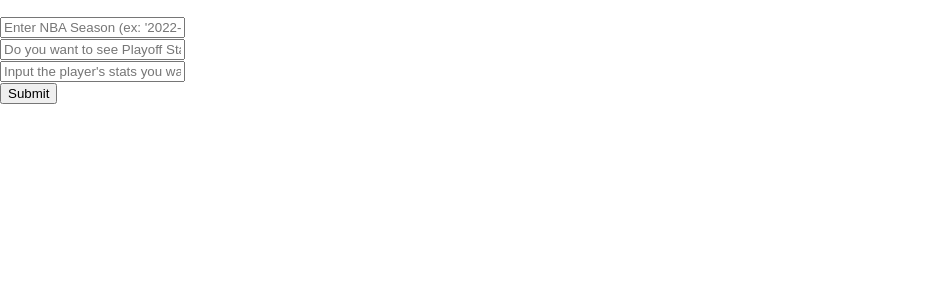
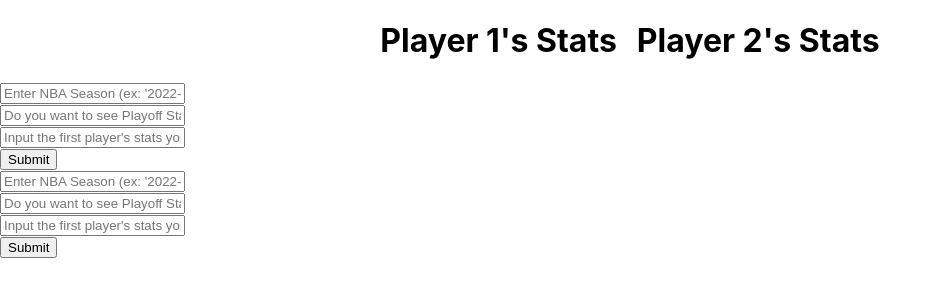
Before and after one commit to varun-kanna/nba-player-app, a React (Create React App) app: page / in a window 1280 px wide. Shown: the top 300 px of the page, without its empty margins (0-942 px from the left). Built offline with nearby package versions, Linux system fonts and the light colour scheme.

Commit message:
have basic functionality working

```diff
--- a/package.json
+++ b/package.json
@@ -3,12 +3,15 @@
   "version": "0.1.0",
   "private": true,
   "dependencies": {
+    "@emotion/react": "^11.13.0",
+    "@emotion/styled": "^11.13.0",
+    "@mui/material": "^5.16.4",
     "@testing-library/jest-dom": "^5.17.0",
     "@testing-library/react": "^13.4.0",
     "@testing-library/user-event": "^13.5.0",
     "react": "^18.3.1",
     "react-dom": "^18.3.1",
-    "react-scripts": "5.0.1",
+    "react-scripts": "^5.0.1",
     "web-vitals": "^2.1.4"
   },
   "scripts": {
--- a/src/App.jsx
+++ b/src/App.jsx
@@ -1,80 +1,69 @@
 import { React, useState, useEffect } from 'react';
-
-const data = [
-	'PLAYER_ID',
-	'RANK',
-	'PLAYER',
-	'TEAM_ID',
-	'TEAM',
-	'GP',
-	'MIN',
-	'FGM',
-	'FGA',
-	'FG_PCT',
-	'FG3M',
-	'FG3A',
-	'FG3_PCT',
-	'FTM',
-	'FTA',
-	'FT_PCT',
-	'OREB',
-	'DREB',
-	'REB',
-	'AST',
-	'STL',
-	'BLK',
-	'TOV',
-	'PF',
-	'PTS',
-	'EFF',
-	'AST_TOV',
-	'STL_TOV',
-];
+import data from './data';
 
 // Utilize the URL to find the specific player data
-const getPlayerData = (data) => {
+const getPlayerData = (chosenPlayer, data) => {
 	for (const player of data) {
-		console.log(player);
+		if (chosenPlayer === player[2]) {
+			return player;
+		}
 	}
 };
 
 function App() {
-	const year = '2020-21';
-	const type = 'Regular Season';
-	const url = `https://stats.nba.com/stats/leagueLeaders?LeagueID=00&PerMode=Totals&Scope=S&Season=${year}&SeasonType=${type}&StatCategory=PTS`;
-	const [data, setData] = useState(null);
 	const [player1, setPlayer1] = useState(null);
 	const [player2, setPlayer2] = useState(null);
 
-	useEffect(() => {
-		const fetchData = async () => {
+	const fetchData = async (year, type, player, setPlayer) => {
 		try {
+			const url = `https://stats.nba.com/stats/leagueLeaders?LeagueID=00&PerMode=Totals&Scope=S&Season=${year}&SeasonType=${type}&StatCategory=PTS`;
 			const response = await fetch(url);
-
 			const json = await response.json();
-				const data = json.resultSet.rowSet;
-				console.log(json.resultSet);
-				setData(data);
+			const rData = json.resultSet.rowSet;
+			setPlayer(getPlayerData(player, rData));
 		} catch (error) {
 			console.log(error);
 		}
 	};
 
-		// fetchData();
-	}, [url]);
-
-	// getPlayerData(data);
-
-	const handleSubmit = (e) => {
+	const handleSubmit = async (e) => {
 		e.preventDefault();
-		console.log(e.target[0].value);
-		console.log(e.target[1].value);
-		console.log(e.target[2].value);
+		const year = e.target[0].value;
+		const type =
+			e.target[1].value.toLowerCase() === 'r' ? 'Regular%20Season' : 'Playoffs';
+		const player = e.target[2].value;
+		const whichPlayer =
+			e.target[3].value === 'player1' ? setPlayer1 : setPlayer2;
+		fetchData(year, type, player, whichPlayer);
 	};
-
+	console.log(data);
 	return (
 		<div className='App'>
-			<ul>{data && data.map((player) => <li key={player[0]}>{player}</li>)}</ul>
+			<div className='players-container'>
+				<div>
+					<h1>{player1 ? player1[2] : 'Player 1'}'s Stats</h1>
+					<ul>
+						{player1 &&
+							player1.map((stat, index) => (
+								<li key={index}>
+									{data[index]} : {stat}
+								</li>
+							))}
+					</ul>
+				</div>
+				<div>
+					<h1>{player2 ? player2[2] : 'Player 2'}'s Stats</h1>
+					<ul>
+						{player2 &&
+							player2.map((stat, index) => (
+								<li key={index}>
+									{data[index]} : {stat}
+								</li>
+							))}
+					</ul>
+				</div>
+			</div>
+			{!player1 && (
 				<form onSubmit={handleSubmit}>
 					<input type='text' placeholder="Enter NBA Season (ex: '2022-23'): " />
 					<br />
@@ -85,11 +74,31 @@
 					<br />
 					<input
 						type='text'
-					placeholder="Input the player's stats you want to see: "
+						placeholder="Input the first player's stats you want to see: "
 					/>
 					<br />
+					<input type='hidden' value='player1' />
 					<button type='submit'>Submit</button>
 				</form>
+			)}
+			{!player2 && (
+				<form onSubmit={handleSubmit}>
+					<input type='text' placeholder="Enter NBA Season (ex: '2022-23'): " />
+					<br />
+					<input
+						type='text'
+						placeholder='Do you want to see Playoff Stats(p) or Regular Season stats (r): '
+					/>
+					<br />
+					<input
+						type='text'
+						placeholder="Input the first player's stats you want to see: "
+					/>
+					<br />
+					<input type='hidden' value='player2' />
+					<button type='submit'>Submit</button>
+				</form>
+			)}
 		</div>
 	);
 }
--- /dev/null
+++ b/src/data.js
@@ -0,0 +1,32 @@
+const data = [
+	'PLAYER_ID',
+	'RANK',
+	'PLAYER',
+	'TEAM_ID',
+	'TEAM',
+	'GP',
+	'MIN',
+	'FGM',
+	'FGA',
+	'FG_PCT',
+	'FG3M',
+	'FG3A',
+	'FG3_PCT',
+	'FTM',
+	'FTA',
+	'FT_PCT',
+	'OREB',
+	'DREB',
+	'REB',
+	'AST',
+	'STL',
+	'BLK',
+	'TOV',
+	'PF',
+	'PTS',
+	'EFF',
+	'AST_TOV',
+	'STL_TOV',
+];
+
+export default data;
--- a/src/index.css
+++ b/src/index.css
@@ -11,3 +11,12 @@
 	font-family: source-code-pro, Menlo, Monaco, Consolas, 'Courier New',
 		monospace;
 }
+
+.players-container {
+	display: flex;
+	justify-content: center;
+}
+
+.players-container div {
+	margin-right: 20px;
+}
```
Also changed, not shown: 1 other file (tests, documents, lock files or other folders). Lines whose indentation alone changed are shown as unchanged.
